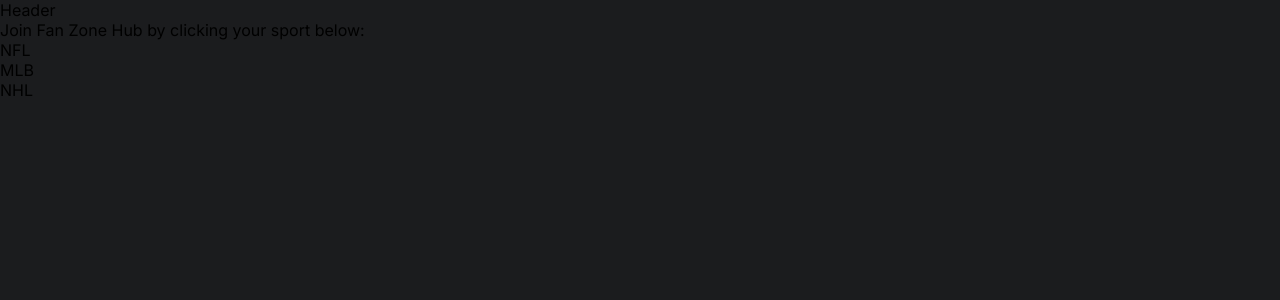
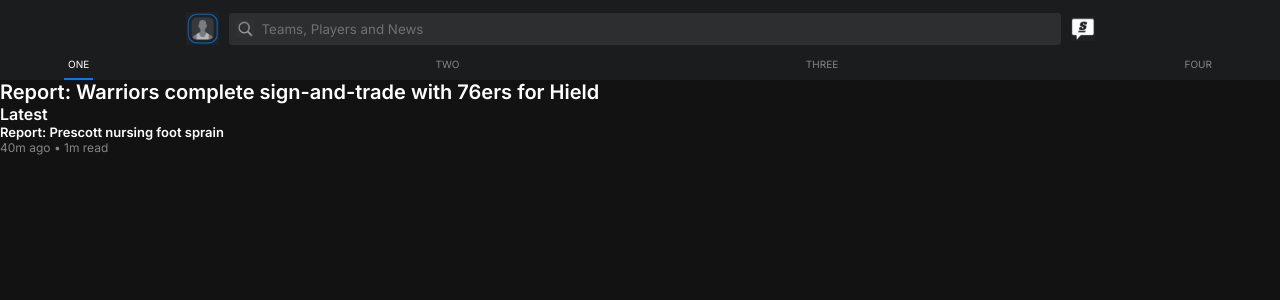
Before and after one commit to farheen-syed1/industryproject-with-thescore, a React (Vite) app: page / in a window 1280 px wide. Shown: the top 300 px of the page. Built offline with nearby package versions, Linux system fonts and the light colour scheme.

Commit message:
Header styles
- Built basic header (appearance only, no functionality)

```diff
--- a/src/components/Header/Header.jsx
+++ b/src/components/Header/Header.jsx
@@ -3,6 +3,24 @@
 
 export default function Header() {
   return (
-    <div>Header</div>
+    <header>
+      <div className="top-bar">
+        <img src="/src/assets/placeholder-avatar.png" className="top-bar__avatar" />
+        <div className="search-bar">
+          <input className="search-bar__input" type="text" placeholder="Teams, Players and News"></input>
+          <img className="search-bar__icon" src="/src/assets/search-icon.png" alt="Search icon" />
+        </div>
+        <img className="top-bar__logo" src="/src/assets/logo.png" alt="TheScore logo" />
+      </div>
+
+      <nav className="nav">
+        <ul className="nav__list">
+          <li className="nav__item nav__item--active">One</li>
+          <li className="nav__item">Two</li>
+          <li className="nav__item">Three</li>
+          <li className="nav__item">Four</li>
+        </ul>
+      </nav>
+    </header>
   )
 }
--- a/src/components/Header/Header.scss
+++ b/src/components/Header/Header.scss
@@ -0,0 +1,72 @@
+@use "../../styles/__global.scss" as *;
+
+header {
+    background-color: #1B1C1E;
+
+}
+
+.top-bar {
+    padding-top: 1.2rem;
+    display: flex;
+    justify-content: center;
+    align-items: center;
+    gap: 1rem;
+
+    &__avatar {
+        width: 33px;
+        height: 33px;
+    }
+
+    &__logo {
+        width: 24px;
+        height: 24px;
+    }
+}
+
+.search-bar {
+    position: relative;
+
+    &__input {
+        border: none;
+        border-radius: 3px;
+        background-color: #2D2E2F;
+        padding: 0.8rem;
+        width: 65vw;
+
+        &::placeholder {
+            padding-left: 2.5rem;
+            color: #717171;
+        }
+    }
+
+    &__icon {
+        position: absolute;
+        top: 7px;
+        left: 7px;
+        width: 18px;
+        height: 18px;
+    }
+}
+
+.nav {
+    padding-top: 0.5rem;
+    width: 90%;
+    margin: 0   auto;
+
+    &__list {
+        list-style: none;
+        display: flex;
+        justify-content: space-between;
+    }
+
+    &__item {
+        padding: 0.8rem 0.4rem;
+        text-transform: uppercase;
+        color: #848585;
+
+        &--active {
+            border-bottom: 2px solid $blue;
+            color: #FFF;
+        }
+    }
+}
--- a/src/pages/HomePage/HomePage.jsx
+++ b/src/pages/HomePage/HomePage.jsx
@@ -3,12 +3,10 @@
 
 export default function HomePage() {
   return (<>
-  <Header/>
-    <div>Join Fan Zone Hub by clicking your sport below:</div>
-    <ul>
-        <li>NFL</li>
-        <li>MLB</li>
-        <li>NHL</li>
-    </ul>
+  <Header />
+    <h1>Report: Warriors complete sign-and-trade with 76ers for Hield</h1>
+    <h2>Latest</h2>
+    <h3>Report: Prescott nursing foot sprain</h3>
+    <p>40m ago • 1m read</p>
     </>)
 }
--- a/src/styles/__global.scss
+++ b/src/styles/__global.scss
@@ -9,6 +9,10 @@
 
 
 /* GLOBAL STYLES */
+:root {
+    font-size: 10px;
+}
+
 * {
     box-sizing: border-box;
     margin: 0;
@@ -17,7 +21,7 @@
 }
 
 body {
-    background-color: $black;
+    background-color: #121212;
 }
 
 p {
```
Also changed, not shown: src/assets/logo.png (added).
